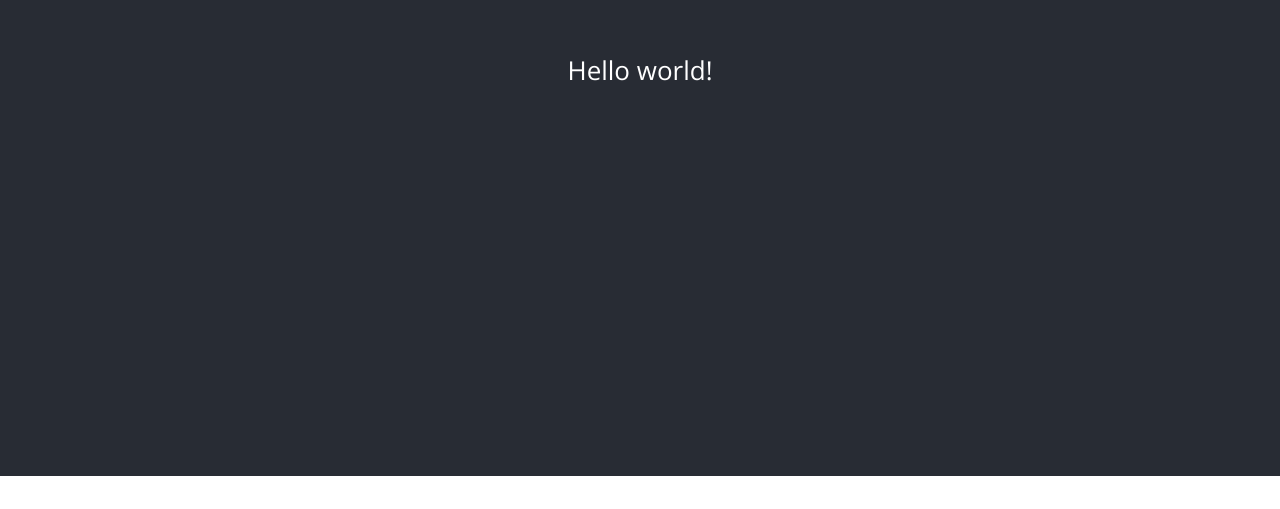
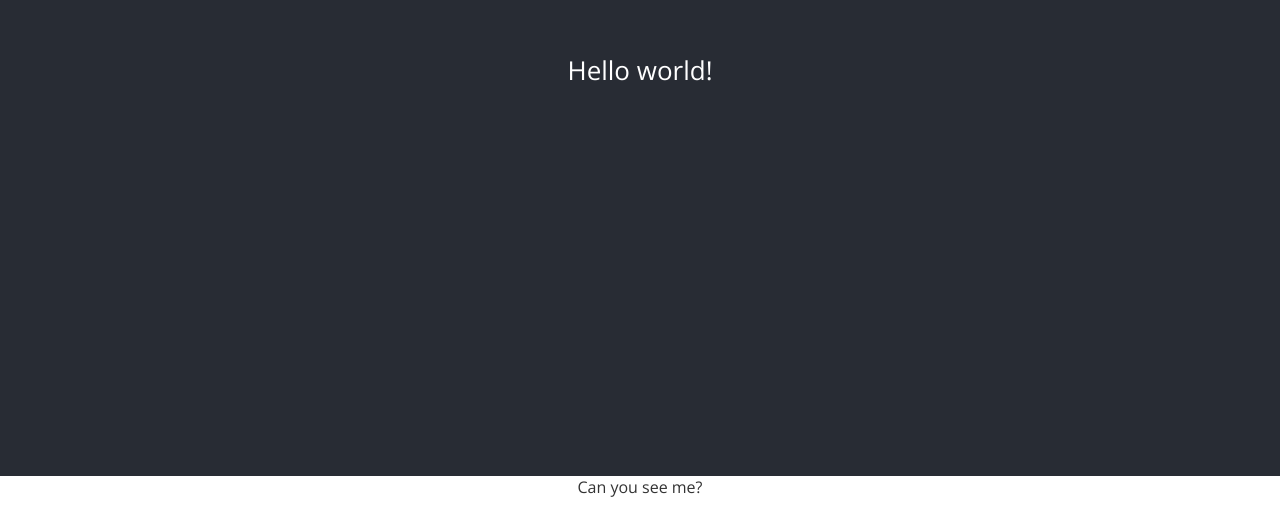
Before and after one commit to nicholaspretorius/sls-branches-client, a React (Create React App) app: page / in a window 1280 px wide. Shown: the part 324-833 px from the top of the page. Before the commit the page ends 800 px from the top, so only its background shows below. Built offline with nearby package versions, Linux system fonts and the light colour scheme.

Commit message:
chore: Sanity test

```diff
--- a/src/containers/App/App.tsx
+++ b/src/containers/App/App.tsx
@@ -7,6 +7,9 @@ function App() {
       <header className="App-header">
         <p>Hello world!</p>
       </header>
+      <section>
+        <p>Can you see me?</p>
+      </section>
     </div>
   );
 }
```
